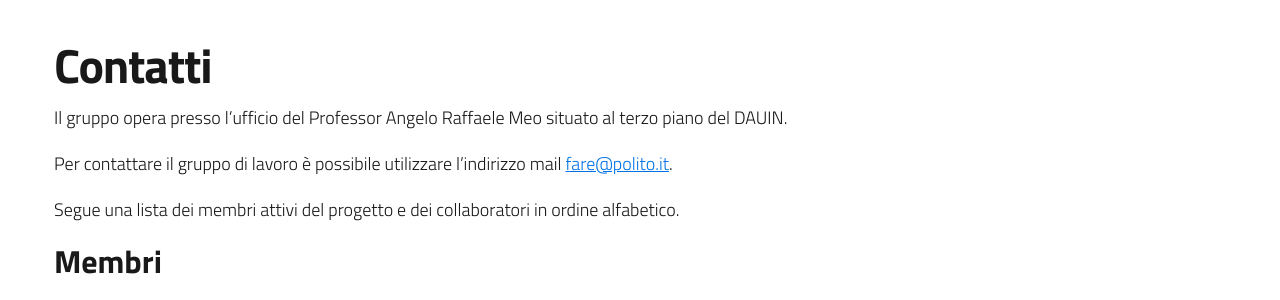
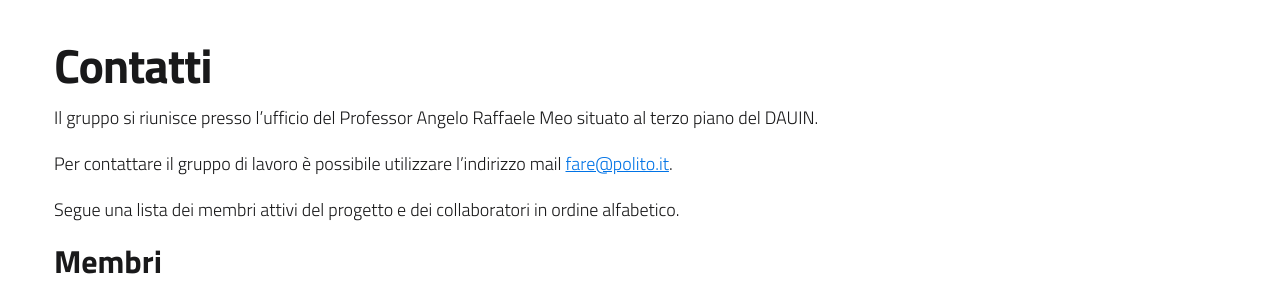
Before and after one commit to open-education-polito/org-website, a Jekyll site: the page built from it/contatti.md, in a window 1280 px wide. Shown: the part 267-567 px from the top of the page. Built offline with Jekyll 4.4.1, drawn with Linux system fonts in a browser that asks for light colours.

Commit message:
Fix wording in contacts

```diff
--- a/it/contatti.md
+++ b/it/contatti.md
@@ -7,7 +7,7 @@ permalink: /it/contatti
 order: 20
 ---
 
-Il gruppo opera presso l'ufficio del Professor Angelo Raffaele Meo situato al
+Il gruppo si riunisce presso l'ufficio del Professor Angelo Raffaele Meo situato al
 terzo piano del DAUIN.
 
 Per contattare il gruppo di lavoro è possibile utilizzare l'indirizzo mail <a
```
